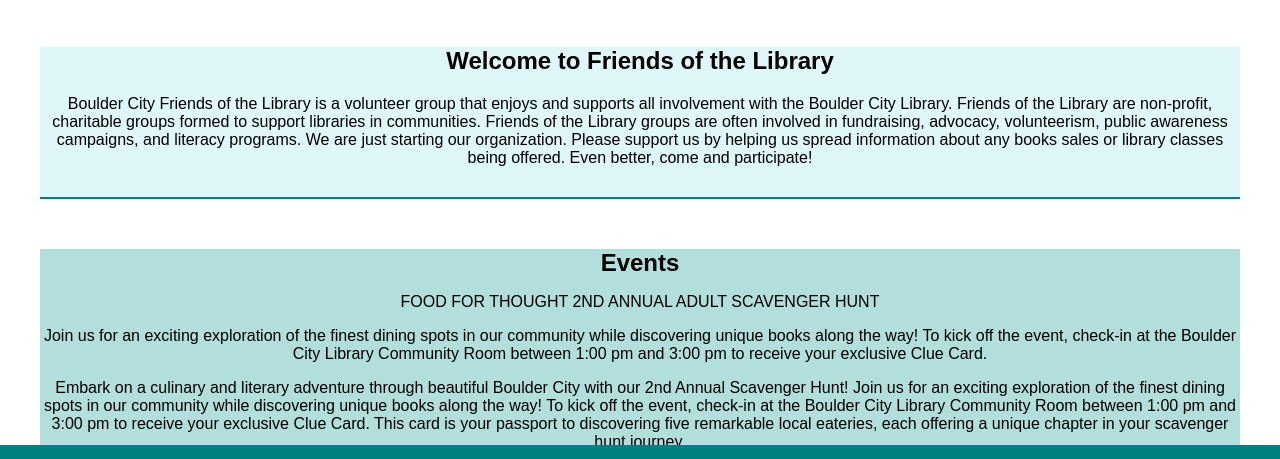
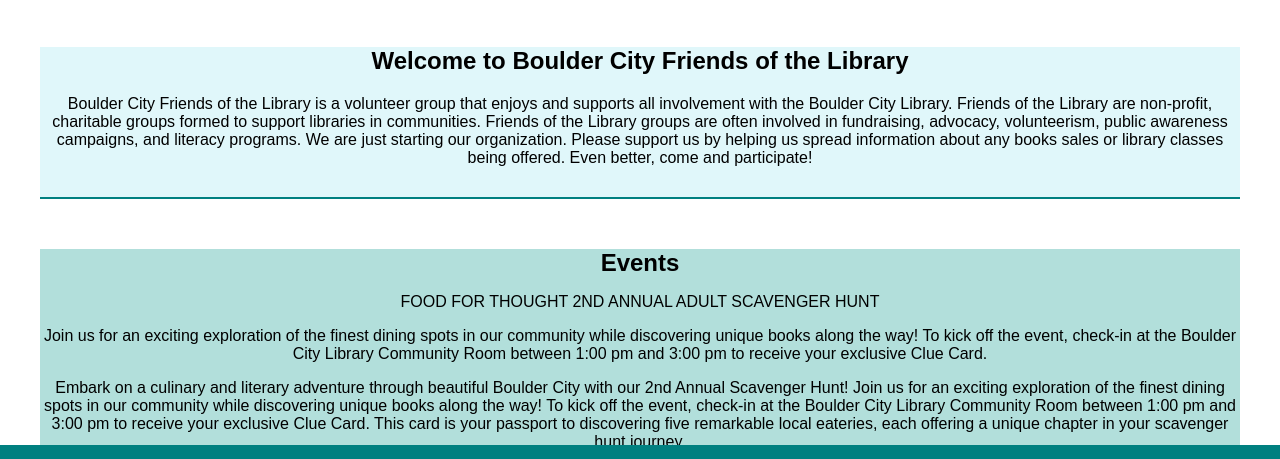
Before and after one commit to FriendsoftheLibrary/BoulderCity, a plain HTML site: page index.html in a window 1280 px wide. Shown: the part 307-766 px from the top of the page. Drawn offline with Linux system fonts and the light colour scheme.

Commit message:
Update index.html

```diff
--- a/index.html
+++ b/index.html
@@ -31,7 +31,7 @@
 
     <section id="home" class="section home-section">
         <!-- Add any additional content for the home section here -->
-        <h2>Welcome to Friends of the Library</h2>
+        <h2>Welcome to Boulder City Friends of the Library</h2>
         <p>Boulder City Friends of the Library is a volunteer group that enjoys and supports all involvement with the Boulder City Library. Friends of the Library are non-profit, charitable groups formed to support libraries in communities. Friends of the Library groups are often involved in fundraising, advocacy, volunteerism, public awareness campaigns, and literacy programs. We are just starting our organization. Please support us by helping us spread information about any books sales or library classes being offered. Even better, come and participate!</p>
         <hr class="section-divider-home"> <!-- Changed class for specific styling -->
     </section>
```
